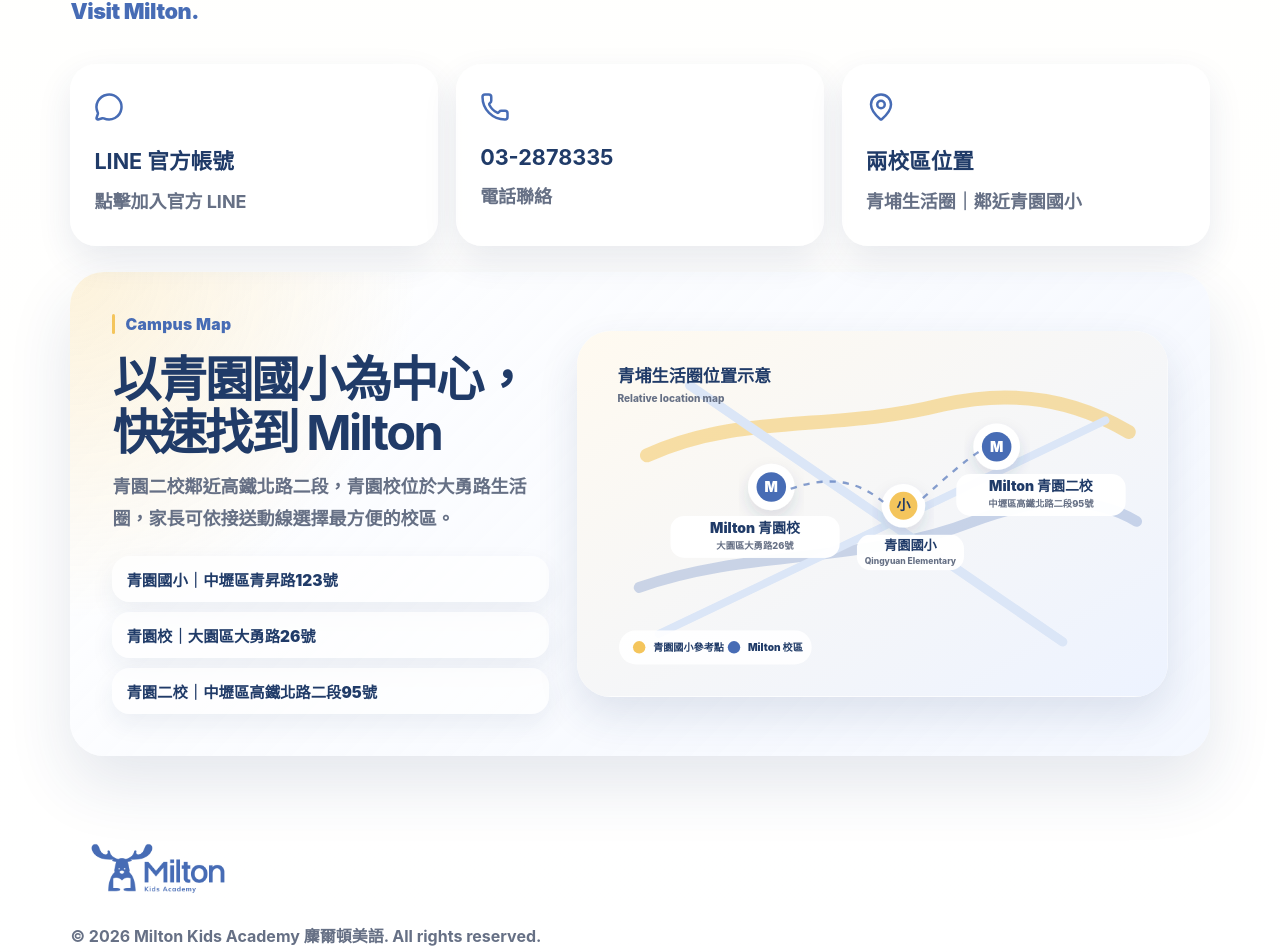
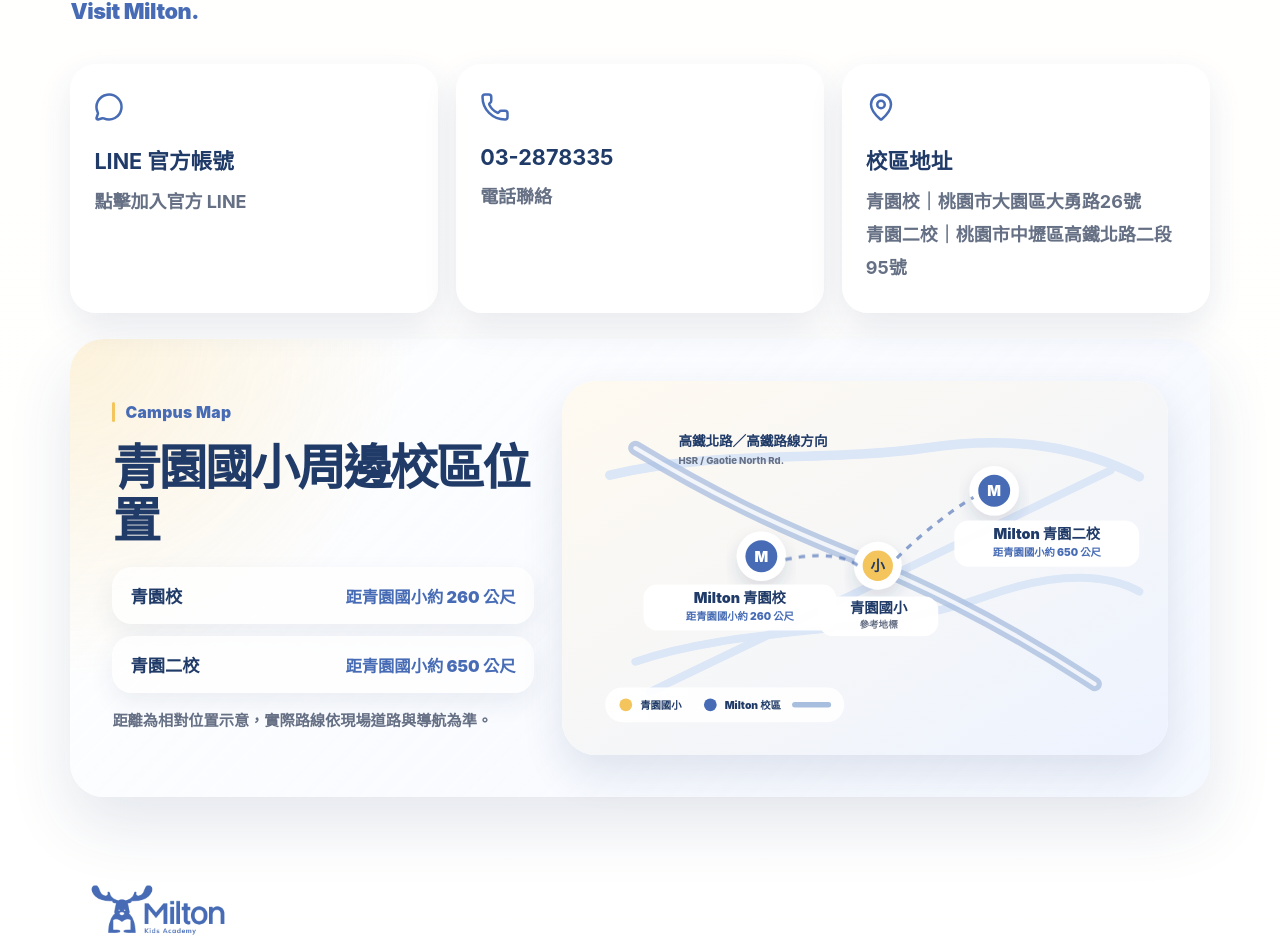
Before and after one commit to cjwjimmy/milton-official-website, a React (Vite) app: page / in a window 1280 px wide. Shown: the part 2875-3827 px from the top of the page. Built offline with nearby package versions, Linux system fonts and the light colour scheme.

Commit message:
Add files via upload

```diff
--- a/src/main.jsx
+++ b/src/main.jsx
@@ -429,86 +429,88 @@
       </div>
       <div className="contact-soft-card">
         <MapPin />
-        <h3>兩校區位置</h3>
-        <p>青埔生活圈｜鄰近青園國小</p>
+        <h3>校區地址</h3>
+        <p>青園校｜桃園市大園區大勇路26號<br />青園二校｜桃園市中壢區高鐵北路二段95號</p>
       </div>
     </div>
 
-    <div className="location-map-panel">
+    <div className="location-map-panel distance-map-panel">
       <div className="location-map-copy">
         <div className="section-label">Campus Map</div>
-        <h2>以青園國小為中心，快速找到 Milton</h2>
-        <p>青園二校鄰近高鐵北路二段，青園校位於大勇路生活圈，家長可依接送動線選擇最方便的校區。</p>
-        <div className="location-tags">
-          <span>青園國小｜中壢區青昇路123號</span>
-          <span>青園校｜大園區大勇路26號</span>
-          <span>青園二校｜中壢區高鐵北路二段95號</span>
+        <h2>青園國小周邊校區位置</h2>
+        <div className="distance-list">
+          <div><strong>青園校</strong><span>距青園國小約 260 公尺</span></div>
+          <div><strong>青園二校</strong><span>距青園國小約 650 公尺</span></div>
         </div>
+        <p className="map-note">距離為相對位置示意，實際路線依現場道路與導航為準。</p>
       </div>
 
-      <div className="simple-map" aria-label="Milton 校區與青園國小相對位置示意圖">
+      <div className="simple-map distance-map" aria-label="Milton 校區與青園國小距離示意圖">
         <svg viewBox="0 0 760 470" role="img">
           <defs>
-            <linearGradient id="mapBg" x1="0" x2="1" y1="0" y2="1">
+            <linearGradient id="mapBgDistance" x1="0" x2="1" y1="0" y2="1">
               <stop offset="0%" stopColor="#fffaf0" />
               <stop offset="100%" stopColor="#edf3ff" />
             </linearGradient>
-            <filter id="softShadow" x="-20%" y="-20%" width="140%" height="140%">
+            <filter id="softShadowDistance" x="-20%" y="-20%" width="140%" height="140%">
               <feDropShadow dx="0" dy="10" stdDeviation="10" floodColor="#203b68" floodOpacity="0.14" />
             </filter>
           </defs>
 
-          <rect x="0" y="0" width="760" height="470" rx="34" fill="url(#mapBg)" />
-          <path d="M90 160 C210 105, 330 130, 470 95 C570 72, 650 94, 710 130" fill="none" stroke="#f4c55c" strokeWidth="18" strokeLinecap="round" opacity=".52" />
-          <path d="M80 330 C220 280, 370 300, 510 245 C610 207, 675 218, 720 245" fill="none" stroke="#476cb5" strokeWidth="14" strokeLinecap="round" opacity=".26" />
-          <path d="M145 70 L625 400" fill="none" stroke="#dbe6f7" strokeWidth="12" strokeLinecap="round" />
-          <path d="M105 390 L680 115" fill="none" stroke="#dbe6f7" strokeWidth="10" strokeLinecap="round" />
+          <rect x="0" y="0" width="760" height="470" rx="34" fill="url(#mapBgDistance)" />
 
-          <g className="map-pin school-pin" filter="url(#softShadow)">
-            <circle cx="420" cy="228" r="28" fill="#ffffff" />
-            <circle cx="420" cy="228" r="18" fill="#f4c55c" />
-            <text x="420" y="234" textAnchor="middle" fontSize="18" fontWeight="900" fill="#203b68">小</text>
+          <path d="M60 118 C190 86, 330 102, 456 84 C565 68, 650 82, 724 120" fill="none" stroke="#dbe6f7" strokeWidth="12" strokeLinecap="round" />
+          <path d="M92 352 C230 305, 388 322, 532 270 C626 236, 688 244, 724 264" fill="none" stroke="#dbe6f7" strokeWidth="10" strokeLinecap="round" />
+          <path d="M110 390 L688 112" fill="none" stroke="#dbe6f7" strokeWidth="10" strokeLinecap="round" />
+
+          <path d="M92 84 C188 142, 264 178, 352 214 C438 250, 540 296, 668 380" fill="none" stroke="#a8bedf" strokeWidth="18" strokeLinecap="round" opacity=".75" />
+          <path d="M92 84 C188 142, 264 178, 352 214 C438 250, 540 296, 668 380" fill="none" stroke="#ffffff" strokeWidth="5" strokeLinecap="round" opacity=".8" />
+          <text x="146" y="82" fontSize="17" fontWeight="1000" fill="#203b68">高鐵北路／高鐵路線方向</text>
+          <text x="146" y="104" fontSize="12" fontWeight="850" fill="#667085">HSR / Gaotie North Rd.</text>
+
+          <g filter="url(#softShadowDistance)">
+            <circle cx="396" cy="236" r="30" fill="#ffffff" />
+            <circle cx="396" cy="236" r="19" fill="#f4c55c" />
+            <text x="396" y="243" textAnchor="middle" fontSize="18" fontWeight="900" fill="#203b68">小</text>
           </g>
-          <g className="map-label">
-            <rect x="360" y="262" width="138" height="46" rx="18" fill="#ffffff" opacity=".96" />
-            <text x="429" y="282" textAnchor="middle" fontSize="17" fontWeight="900" fill="#203b68">青園國小</text>
-            <text x="429" y="300" textAnchor="middle" fontSize="11" fontWeight="800" fill="#667085">Qingyuan Elementary</text>
+          <g>
+            <rect x="322" y="270" width="150" height="50" rx="18" fill="#ffffff" opacity=".96" />
+            <text x="397" y="291" textAnchor="middle" fontSize="18" fontWeight="900" fill="#203b68">青園國小</text>
+            <text x="397" y="310" textAnchor="middle" fontSize="12" fontWeight="850" fill="#667085">參考地標</text>
           </g>
 
-          <g className="map-pin campus-pin" filter="url(#softShadow)">
-            <circle cx="250" cy="205" r="30" fill="#ffffff" />
-            <circle cx="250" cy="205" r="19" fill="#476cb5" />
-            <text x="250" y="212" textAnchor="middle" fontSize="18" fontWeight="900" fill="#ffffff">M</text>
+          <g filter="url(#softShadowDistance)">
+            <circle cx="250" cy="224" r="31" fill="#ffffff" />
+            <circle cx="250" cy="224" r="20" fill="#476cb5" />
+            <text x="250" y="231" textAnchor="middle" fontSize="18" fontWeight="900" fill="#ffffff">M</text>
           </g>
-          <g className="map-label">
-            <rect x="120" y="238" width="218" height="54" rx="18" fill="#ffffff" opacity=".96" />
-            <text x="229" y="260" textAnchor="middle" fontSize="18" fontWeight="900" fill="#203b68">Milton 青園校</text>
-            <text x="229" y="280" textAnchor="middle" fontSize="12" fontWeight="800" fill="#667085">大園區大勇路26號</text>
+          <g>
+            <rect x="102" y="255" width="242" height="58" rx="18" fill="#ffffff" opacity=".96" />
+            <text x="223" y="278" textAnchor="middle" fontSize="18" fontWeight="900" fill="#203b68">Milton 青園校</text>
+            <text x="223" y="300" textAnchor="middle" fontSize="13" fontWeight="900" fill="#476cb5">距青園國小約 260 公尺</text>
           </g>
 
-          <g className="map-pin campus-pin second-campus" filter="url(#softShadow)">
-            <circle cx="540" cy="150" r="30" fill="#ffffff" />
-            <circle cx="540" cy="150" r="19" fill="#476cb5" />
-            <text x="540" y="157" textAnchor="middle" fontSize="18" fontWeight="900" fill="#ffffff">M</text>
+          <g filter="url(#softShadowDistance)">
+            <circle cx="542" cy="142" r="31" fill="#ffffff" />
+            <circle cx="542" cy="142" r="20" fill="#476cb5" />
+            <text x="542" y="149" textAnchor="middle" fontSize="18" fontWeight="900" fill="#ffffff">M</text>
           </g>
-          <g className="map-label">
-            <rect x="488" y="184" width="218" height="54" rx="18" fill="#ffffff" opacity=".96" />
-            <text x="597" y="206" textAnchor="middle" fontSize="18" fontWeight="900" fill="#203b68">Milton 青園二校</text>
-            <text x="597" y="226" textAnchor="middle" fontSize="12" fontWeight="800" fill="#667085">中壢區高鐵北路二段95號</text>
+          <g>
+            <rect x="492" y="175" width="232" height="58" rx="18" fill="#ffffff" opacity=".96" />
+            <text x="608" y="198" textAnchor="middle" fontSize="18" fontWeight="900" fill="#203b68">Milton 青園二校</text>
+            <text x="608" y="220" textAnchor="middle" fontSize="13" fontWeight="900" fill="#476cb5">距青園國小約 650 公尺</text>
           </g>
 
-          <path d="M275 203 C330 184, 365 196, 394 220" fill="none" stroke="#476cb5" strokeWidth="3" strokeDasharray="8 9" opacity=".65" />
-          <path d="M445 215 C475 188, 500 166, 518 155" fill="none" stroke="#476cb5" strokeWidth="3" strokeDasharray="8 9" opacity=".65" />
+          <path d="M280 224 C326 214, 356 220, 372 232" fill="none" stroke="#476cb5" strokeWidth="4" strokeDasharray="8 9" opacity=".62" />
+          <path d="M420 222 C452 190, 494 158, 516 146" fill="none" stroke="#476cb5" strokeWidth="4" strokeDasharray="8 9" opacity=".62" />
 
-          <text x="52" y="66" fontSize="22" fontWeight="1000" fill="#203b68">青埔生活圈位置示意</text>
-          <text x="52" y="92" fontSize="13" fontWeight="800" fill="#667085">Relative location map</text>
-
-          <g transform="translate(54 385)">
-            <rect x="0" y="0" width="248" height="44" rx="22" fill="#ffffff" opacity=".9" />
+          <g transform="translate(54 384)">
+            <rect x="0" y="0" width="300" height="44" rx="22" fill="#ffffff" opacity=".9" />
             <circle cx="26" cy="22" r="8" fill="#f4c55c" />
-            <text x="44" y="27" fontSize="13" fontWeight="900" fill="#203b68">青園國小參考點</text>
-            <circle cx="148" cy="22" r="8" fill="#476cb5" />
-            <text x="166" y="27" fontSize="13" fontWeight="900" fill="#203b68">Milton 校區</text>
+            <text x="44" y="27" fontSize="13" fontWeight="900" fill="#203b68">青園國小</text>
+            <circle cx="132" cy="22" r="8" fill="#476cb5" />
+            <text x="150" y="27" fontSize="13" fontWeight="900" fill="#203b68">Milton 校區</text>
+            <line x1="238" y1="22" x2="280" y2="22" stroke="#a8bedf" strokeWidth="7" strokeLinecap="round" />
           </g>
         </svg>
       </div>
--- a/src/styles.css
+++ b/src/styles.css
@@ -2306,11 +2306,11 @@
 }
 
 
-/* ===== Contact location map update ===== */
+/* ===== Distance-focused campus map ===== */
 .location-map-panel {
   margin-top: 26px;
   display: grid;
-  grid-template-columns: minmax(280px, .85fr) minmax(420px, 1.15fr);
+  grid-template-columns: minmax(280px, .82fr) minmax(420px, 1.18fr);
   gap: 28px;
   align-items: center;
   padding: clamp(24px, 3.5vw, 42px);
@@ -2322,37 +2322,48 @@
 }
 
 .location-map-copy h2 {
-  margin: 16px 0 12px;
+  margin: 16px 0 16px;
   color: var(--blue-deep);
   font-size: clamp(30px, 3.8vw, 52px);
   line-height: 1.08;
   letter-spacing: -.05em;
 }
 
-.location-map-copy p {
+.distance-list {
+  display: grid;
+  gap: 12px;
+  margin: 20px 0 16px;
+}
+
+.distance-list div {
+  display: flex;
+  align-items: center;
+  justify-content: space-between;
+  gap: 16px;
+  padding: 16px 18px;
+  border-radius: 20px;
+  background: rgba(255,255,255,.78);
+  box-shadow: 0 10px 24px rgba(32,59,104,.08);
+}
+
+.distance-list strong {
+  color: var(--blue-deep);
+  font-size: 1.08rem;
+  font-weight: 1000;
+}
+
+.distance-list span {
+  color: var(--blue);
+  font-size: 1.02rem;
+  font-weight: 1000;
+}
+
+.map-note {
   margin: 0;
   color: var(--muted);
-  font-size: 18px;
-  line-height: 1.75;
+  font-size: .95rem;
+  line-height: 1.6;
   font-weight: 760;
-}
-
-.location-tags {
-  display: grid;
-  gap: 10px;
-  margin-top: 22px;
-}
-
-.location-tags span {
-  display: inline-flex;
-  align-items: center;
-  padding: 12px 14px;
-  border-radius: 18px;
-  background: rgba(255,255,255,.74);
-  color: var(--blue-deep);
-  font-size: .96rem;
-  font-weight: 900;
-  box-shadow: 0 10px 24px rgba(32,59,104,.07);
 }
 
 .simple-map {
@@ -2369,17 +2380,9 @@
   display: block;
 }
 
-.map-pin {
+.distance-map g[filter] {
   transform-origin: center;
   animation: pinFloat 4.8s ease-in-out infinite;
-}
-
-.second-campus {
-  animation-delay: .8s;
-}
-
-.school-pin {
-  animation-delay: .3s;
 }
 
 @keyframes pinFloat {
@@ -2399,8 +2402,10 @@
     border-radius: 26px;
   }
 
-  .location-tags span {
-    font-size: .86rem;
+  .distance-list div {
+    align-items: flex-start;
+    flex-direction: column;
+    gap: 6px;
   }
 
   .simple-map {
```
Also changed, not shown: 1 other file (tests, documents, lock files or other folders).
